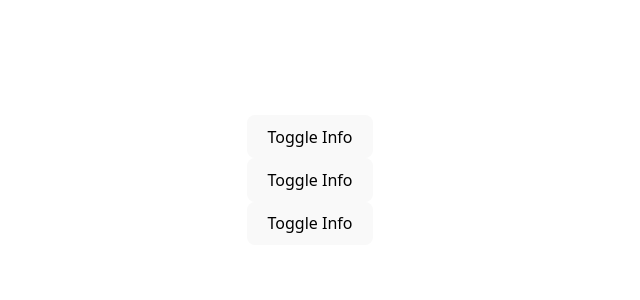
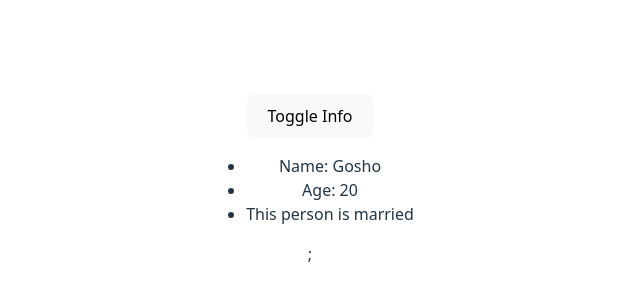
Before and after one commit to StPKr/React-TS, a React (Vite) app: page / in a window 1280 px wide. Shown: the part 220-520 px from the top of the page, without its empty margins (330-970 px from the left). Built offline with nearby package versions, Linux system fonts and the light colour scheme.

Commit message:
context types

```diff
--- a/src/App.tsx
+++ b/src/App.tsx
@@ -1,14 +1,15 @@
 import './App.css'
 import { Person } from './Person'
+import { User } from './User'
+import { UserProvider } from './UserContextProvider'
 
 function App() {
 
   return (
-    <>
+    <UserProvider>
       <Person name={"Pesho"} age={22} isMarried={false} />
-      <Person name={"Collin"} age={24} isMarried={true} />
-      <Person name={"Marie"} age={29} isMarried={false} />
-    </>
+      <User name={"Gosho"} age={20} isMarried={true} />
+    </UserProvider>
   )
 }
 
--- a/src/Person.tsx
+++ b/src/Person.tsx
@@ -1,4 +1,5 @@
-import { useState } from "react"
+import { useContext, useState } from "react"
+import { UserContext } from "./UserContextProvider";
 
 interface Person {
     name: string,
@@ -24,6 +25,8 @@ export const Person = (props: Person) => {
 
     }
 
+    // const { users, addUser, updateUser, deleteUser } = useContext(UserContext);
+
     return <div>
         {isShowInfo && (<>
             <p>
--- /dev/null
+++ b/src/User.tsx
@@ -0,0 +1,17 @@
+interface Props {
+    name: string,
+    age: number,
+    isMarried: boolean,
+}
+
+export const User = (props: Props) => {
+    return (
+        <div>
+            <ul>
+                <li>Name: {props.name}</li>
+                <li>Age: {props.age}</li>
+                <li>This person {props.isMarried ? "is married" : "is single"}</li>
+            </ul>
+        </div >
+    )
+}
--- /dev/null
+++ b/src/UserContextProvider.tsx
@@ -0,0 +1,46 @@
+import { createContext, useEffect, useState } from "react";
+
+export interface User {
+    name: string;
+    age: number;
+    isMarried: boolean;
+}
+
+interface UserContextType {
+    users: User[] | null;
+    addUser: (user: User) => void;
+    updateUser: (id: string) => void;
+    deleteUser: (id: string) => void;
+}
+
+const contextInitialValues = {
+    users: null,
+    addUser: () => null,
+    updateUser: () => null,
+    deleteUser: () => null,
+}
+
+export const UserContext = createContext<UserContextType>(contextInitialValues);
+
+interface Props {
+    children: React.ReactNode;
+}
+
+export const UserProvider = (props: Props) => {
+    const [users, setUsers] = useState<User[] | null>(null);
+
+    useEffect(() => {
+        setUsers([{ name: "Tosho", age: 30, isMarried: false }])
+    }, []);
+
+    const addUser = (user: User) => null;
+    const updateUser = (id: string) => null;
+    const deleteUser = (id: string) => null;
+
+    return (
+        <UserContext.Provider value={{ users, addUser, updateUser, deleteUser }}>
+            {" "}
+            {props.children};
+        </UserContext.Provider>
+    )
+};
```
